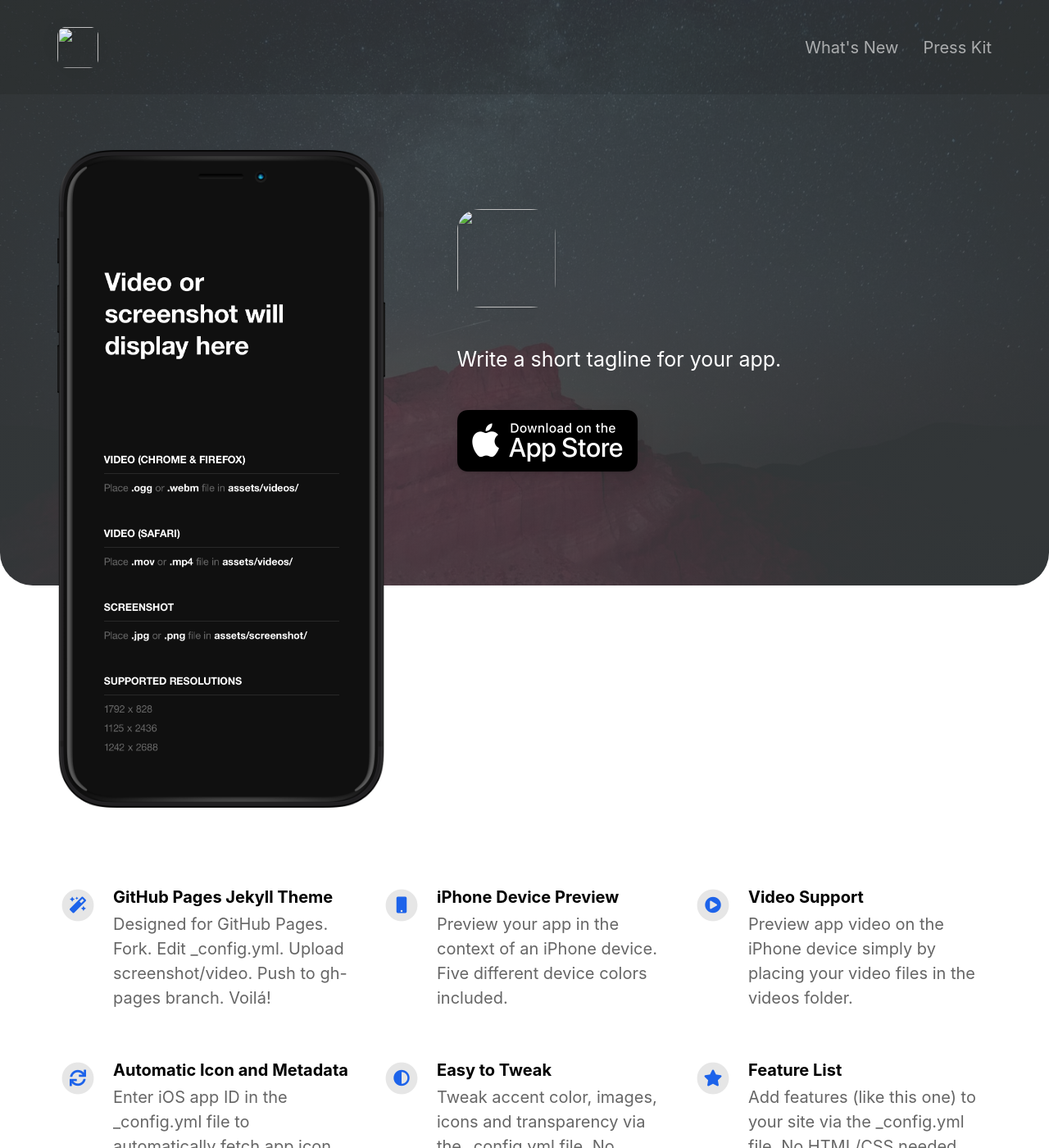
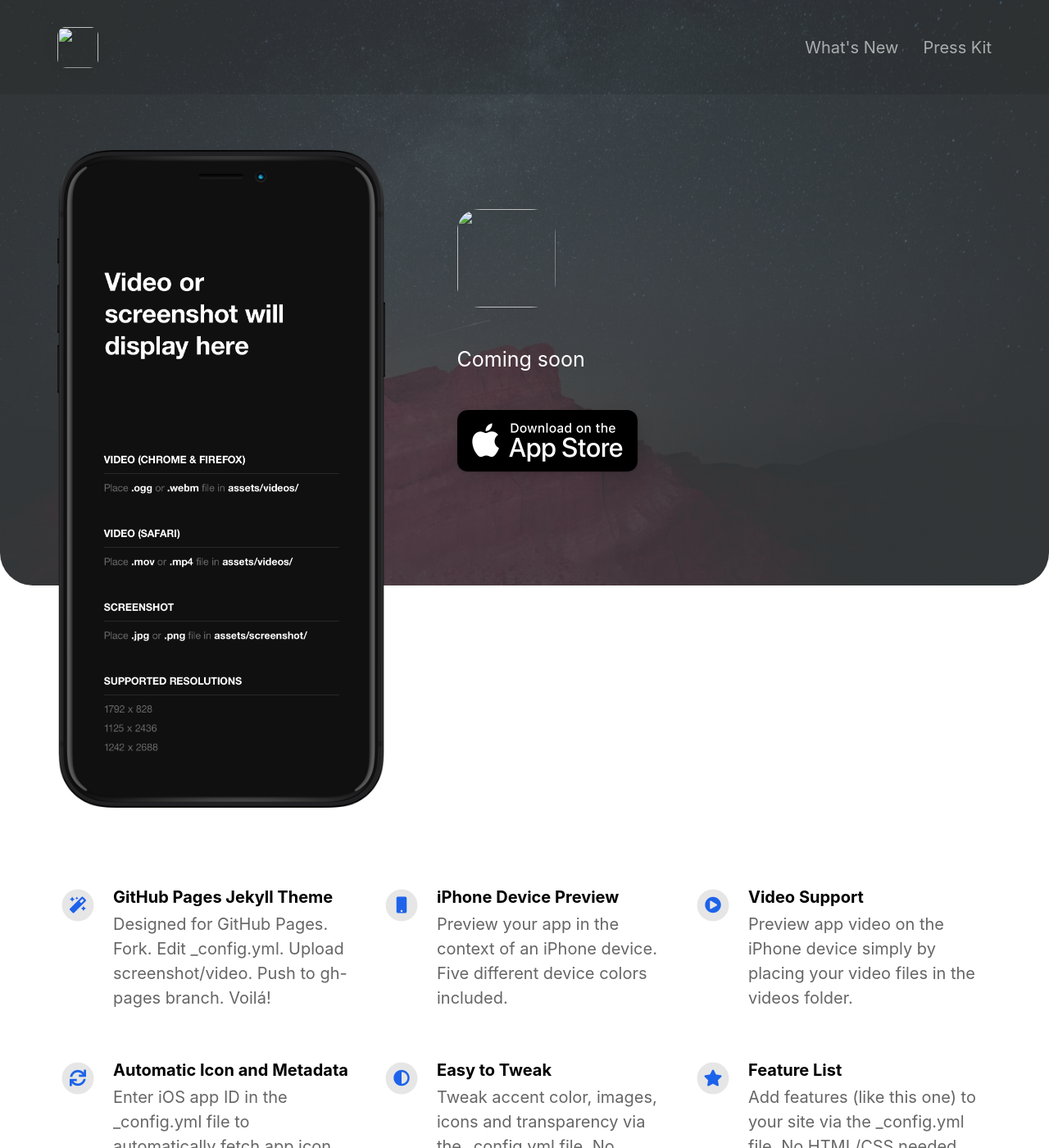
Before and after one commit to sunshinehealthstudios/healthi.net, a Jekyll site: the page built from index.html, in a window 1280 px wide and 1400 px high. Shown: the whole window at 82% size. Built offline with Jekyll 4.4.1, drawn with Linux system fonts in a browser that asks for light colours; nearby versions of some CDN libraries; some of the changed text lies outside the part shown.

Commit message:
Update _config.yml

```diff
--- a/_config.yml
+++ b/_config.yml
@@ -2,32 +2,32 @@
 page_title                                :                                           # Automatically populates with app name if not set and if iOS app ID is set. Otherwise enter manually.
 
 # App Info
-ios_app_id                                : 1234793120                                # Required. Enter iOS app ID to automatically populate name, price and icons (e.g. 718043190).
+ios_app_id                                : 404299862                                # Required. Enter iOS app ID to automatically populate name, price and icons (e.g. 718043190).
 ios_app_country                           : us                                        # Required outside USA. Enter 2 letter country code as in https://en.wikipedia.org/wiki/ISO_3166-1_alpha-2
 
 appstore_link                             :                                           # Automatically populates if not set and if iOS app ID is set. Otherwise enter manually.
 playstore_link                            :                                           # Enter Google Play Store URL.
-presskit_download_link                    : https://emilbaehr.com                                          # Enter a link to downloadable file or (e.g. public Dropbox link to a .zip file).
+presskit_download_link                    : https://healthi.net                                          # Enter a link to downloadable file or (e.g. public Dropbox link to a .zip file).
                                                                                       # Or upload your press kit file to assets and set path accordingly (e.g. "assets/your_press_kit.zip").
 
 app_icon                                  : # assets/appicon.png                      # Automatically populates if not set and if iOS app ID is set.  Otherwise enter path to icon file manually.
 app_name                                  :                                           # Automatically populates if not set and if iOS app ID is set.  Otherwise enter manually.
 app_price                                 :                                           # Automatically populates if not set and if iOS app ID is set.  Otherwise enter manually.
-app_description                           : Write a short tagline for your app.
+app_description                           : Coming soon
 
 enable_smart_app_banner                   : true                                      # Set to true to show a smart app banner at top of page on mobile devices.
 
 
 
 # Information About Yourself
-your_name                                 : Emil Baehr
-your_link                                 : https://emilbaehr.com
-your_city                                 : Copenhagen
-email_address                             : emil.baehr@gmail.com
-facebook_username                         :
-instagram_username                        : ebaehr
-twitter_username                          : ebaehr
-github_username                           : emilbaehr
+your_name                                 : Arthur Chang
+your_link                                 : https://healthi.net
+your_city                                 : Albany
+email_address                             : hello@healthi.net
+facebook_username                         : healthi
+instagram_username                        : healthi
+twitter_username                          : healthi
+github_username                           :
 youtube_username                          :
 
 
```
